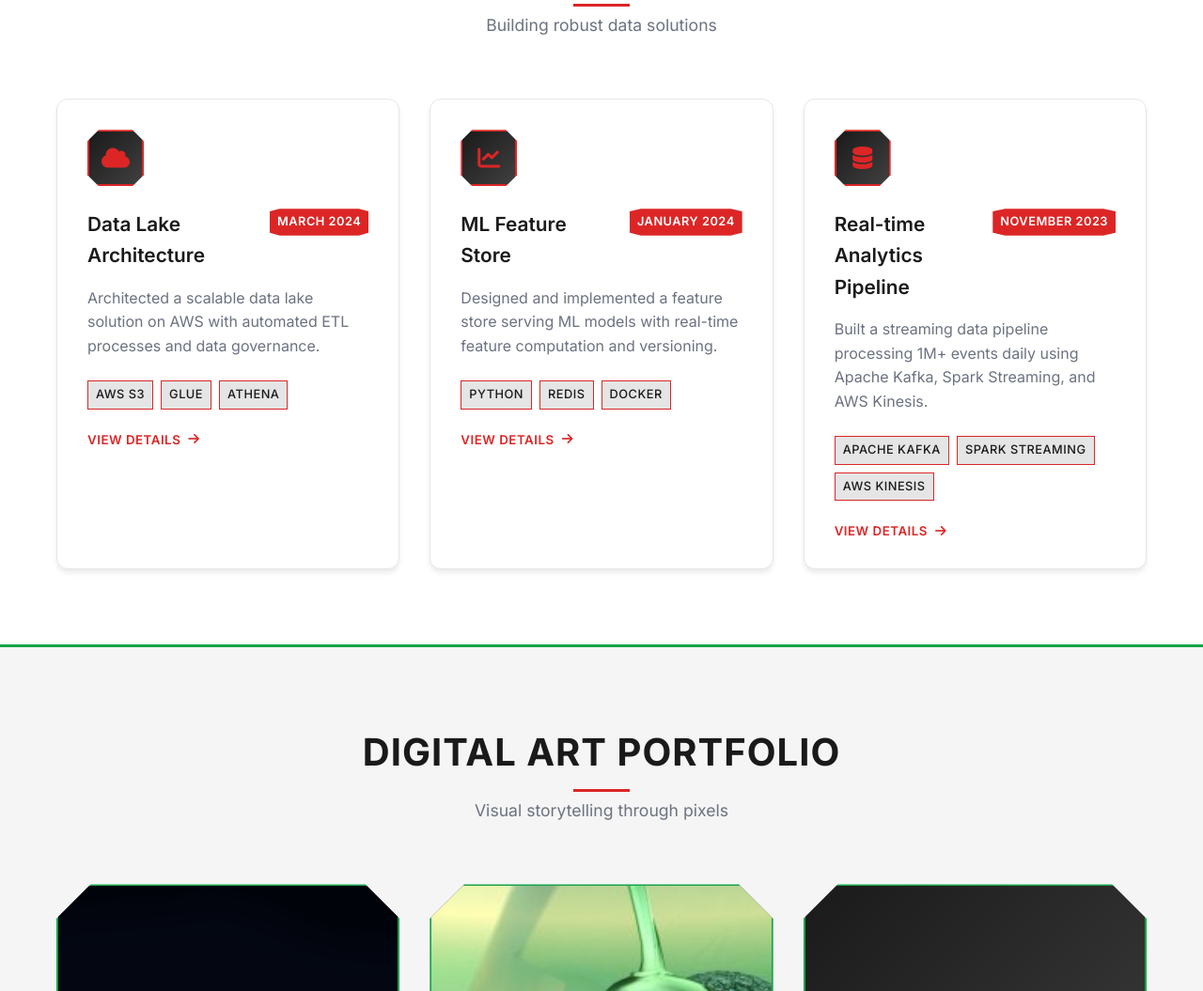
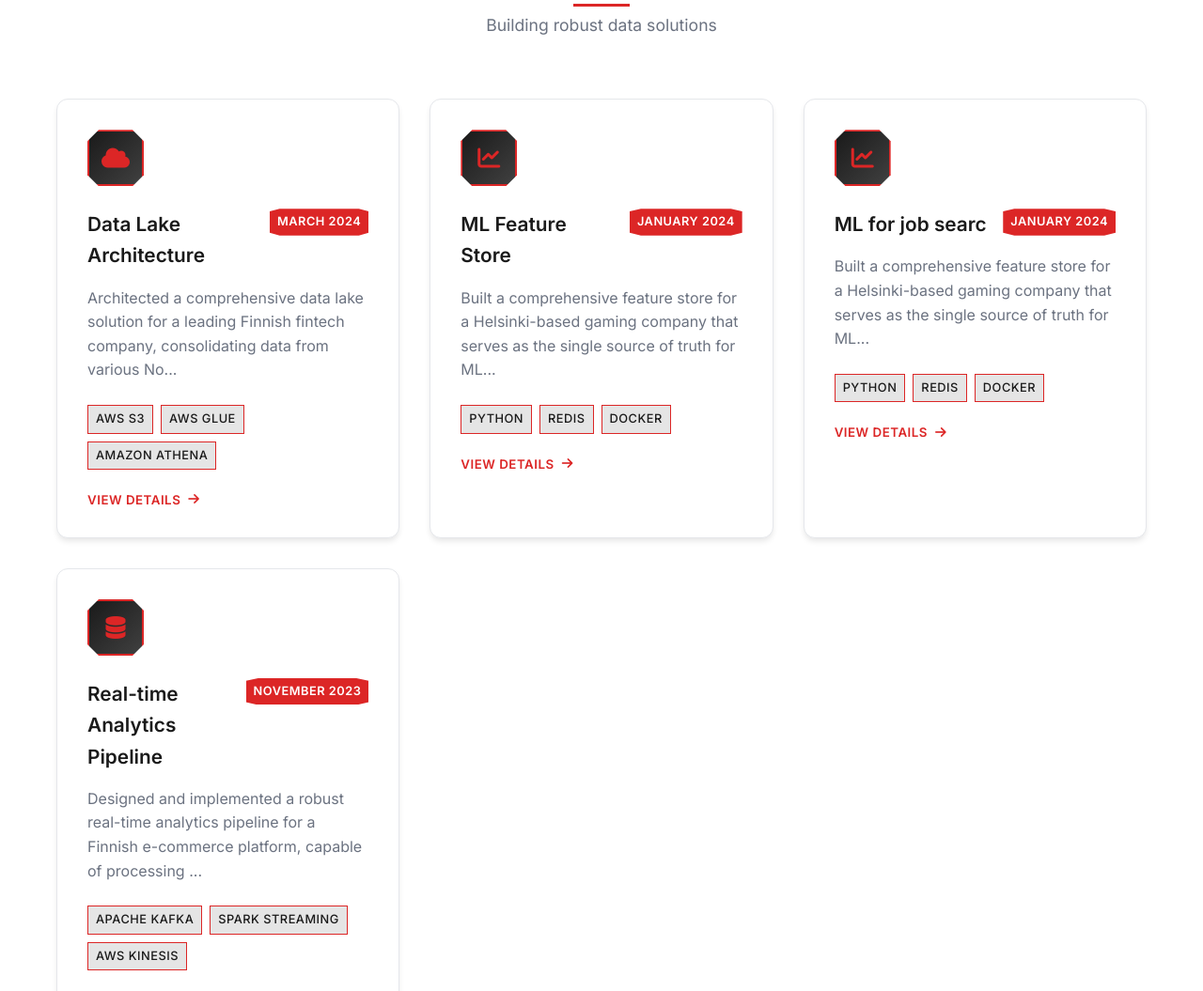
Before and after one commit to Annika-a/new_portfolio, a plain HTML site: page index.html in a window 1280 px wide. Shown: the part 1745-2800 px from the top of the page at 94% size. Drawn offline with Linux system fonts and the light colour scheme.

Commit message:
Making site more dynamic: generateProjectCards()
Automatic Scaling: The number of project cards now automatically matches the number of projects in data.js
Easy Maintenance: Adding/removing projects only requires updating data.js
Consistent Styling: All cards use the same structure and styling
Full Functionality: All interactive features (modals, hover effects) work exactly as before
Clean Code: No duplicate HTML or redundant event listeners

```diff
--- a/data.js
+++ b/data.js
@@ -34,6 +34,19 @@ const portfolioData = {
                 'Feature discovery and documentation'
             ],
             results: 'Improved ML model performance by 20% through consistent feature engineering. Reduced feature development time by 60% and enabled faster model deployment cycles. The system now processes data for over 5 million active players across Nordic markets.'
+        },
+        'ml project': {
+            icon: 'fas fa-chart-line',
+            title: 'ML for job searc',
+            subtitle: 'Centralized feature management for machine learning',
+            date: '2024-01-22',
+            overview: 'Built a comprehensive feature store for a Helsinki-based gaming company that serves as the single source of truth for ML features across multiple teams. The system provides real-time feature computation, versioning, and monitoring capabilities for player behavior analytics.',
+            technologies: ['Python', 'Redis', 'Docker', 'FastAPI', 'PostgreSQL', 'Apache Airflow'],
+            features: [
+                'Real-time feature computation and serving',
+                'Feature versioning and lineage tracking'
+            ],
+            results: 'Lorem ipsum dolor sit amet, consectetur adipiscing elit, sed do eiusmod tempor incididunt ut labore et dolore magna aliqua. Ut enim ad minim veniam, quis nostrud exercitation ullamco laboris nisi ut aliquip ex ea commodo consequat. Duis aute irure dolor in reprehenderit in voluptate velit esse cillum dolore eu fugiat nulla pariatur. Excepteur sint occaecat cupidatat non proident, sunt in culpa qui officia deserunt mollit anim id est laborum.'
         },
         pipeline: {
             icon: 'fas fa-database',
--- a/index.html
+++ b/index.html
@@ -114,61 +114,8 @@
                 <h2 class="section-title" id="dataTitle">Loading...</h2>
                 <p class="section-subtitle" id="dataSubtitle">Loading...</p>
             </div>
-            <div class="projects-grid">
-                <div class="project-card" data-project="data-lake">
-                    <div class="project-image">
-                        <i class="fas fa-cloud"></i>
-                    </div>
-                    <div class="project-content">
-                        <div class="project-header">
-                            <h3>Data Lake Architecture</h3>
-                            <span class="project-date">March 2024</span>
-                        </div>
-                        <p>Architected a scalable data lake solution on AWS with automated ETL processes and data governance.</p>
-                        <div class="project-tech">
-                            <span class="tech-tag">AWS S3</span>
-                            <span class="tech-tag">Glue</span>
-                            <span class="tech-tag">Athena</span>
-                        </div>
-                        <button class="project-link expand-btn">View Details <i class="fas fa-arrow-right"></i></button>
-                    </div>
-                </div>
-                <div class="project-card" data-project="ml-store">
-                    <div class="project-image">
-                        <i class="fas fa-chart-line"></i>
-                    </div>
-                    <div class="project-content">
-                        <div class="project-header">
-                            <h3>ML Feature Store</h3>
-                            <span class="project-date">January 2024</span>
-                        </div>
-                        <p>Designed and implemented a feature store serving ML models with real-time feature computation and versioning.</p>
-                        <div class="project-tech">
-                            <span class="tech-tag">Python</span>
-                            <span class="tech-tag">Redis</span>
-                            <span class="tech-tag">Docker</span>
-                        </div>
-                        <button class="project-link expand-btn">View Details <i class="fas fa-arrow-right"></i></button>
-                    </div>
-                </div>
-                <div class="project-card" data-project="pipeline">
-                    <div class="project-image">
-                        <i class="fas fa-database"></i>
-                    </div>
-                    <div class="project-content">
-                        <div class="project-header">
-                            <h3>Real-time Analytics Pipeline</h3>
-                            <span class="project-date">November 2023</span>
-                        </div>
-                        <p>Built a streaming data pipeline processing 1M+ events daily using Apache Kafka, Spark Streaming, and AWS Kinesis.</p>
-                        <div class="project-tech">
-                            <span class="tech-tag">Apache Kafka</span>
-                            <span class="tech-tag">Spark Streaming</span>
-                            <span class="tech-tag">AWS Kinesis</span>
-                        </div>
-                        <button class="project-link expand-btn">View Details <i class="fas fa-arrow-right"></i></button>
-                    </div>
-                </div>
+            <div class="projects-grid" id="projectsGrid">
+                <!-- Project cards will be dynamically generated here -->
             </div>
         </div>
     </section>
--- a/persondata.js
+++ b/persondata.js
@@ -5,7 +5,7 @@ const personData = {
     location: 'Helsinki, Finland',
     email: 'emma.virtanen@example.fi',
     bio: {
-        intro: "I'm Emma Virtanen, a passionate data engineer with a deep love for digital art. Based in Helsinki, Finland, I have over 5 years of experience in building scalable data pipelines and creating stunning visual experiences. I believe that the best solutions come from combining analytical thinking with creative vision.",
+        intro: "Example content  I'm Emma Virtanen, a passionate data engineer with a deep love for digital art. Based in Helsinki, Finland, I have over 5 years of experience in building scalable data pipelines and creating stunning visual experiences. I believe that the best solutions come from combining analytical thinking with creative vision.",
         journey: "My journey spans from optimizing ETL processes for Finnish tech companies to crafting immersive digital artworks inspired by Nordic landscapes. I specialize in Python, SQL, Apache Spark, and cloud technologies, while also exploring the realms of digital painting, 3D modeling, and interactive installations."
     },
     skills: {
--- a/script.js
+++ b/script.js
@@ -1,3 +1,80 @@
+// Dynamic Project Card Generation
+function generateProjectCards() {
+    const projectsGrid = document.getElementById('projectsGrid');
+    projectsGrid.innerHTML = ''; // Clear existing content
+
+    // Get all projects from data.js
+    const projects = portfolioData.projects;
+
+    // Generate a card for each project
+    Object.keys(projects).forEach(projectId => {
+        const project = projects[projectId];
+
+        // Create project card element
+        const projectCard = document.createElement('div');
+        projectCard.className = 'project-card';
+        projectCard.setAttribute('data-project', projectId);
+
+        // Format date for display
+        let displayDate = '';
+        if (project.date) {
+            const date = new Date(project.date);
+            const monthNames = ['January', 'February', 'March', 'April', 'May', 'June',
+                'July', 'August', 'September', 'October', 'November', 'December'];
+            displayDate = `${monthNames[date.getMonth()]} ${date.getFullYear()}`;
+        }
+
+        // Create tech tags HTML
+        const techTags = project.technologies.slice(0, 3).map(tech =>
+            `<span class="tech-tag">${tech}</span>`
+        ).join('');
+
+        // Set the card HTML
+        projectCard.innerHTML = `
+            <div class="project-image">
+                <i class="${project.icon}"></i>
+            </div>
+            <div class="project-content">
+                <div class="project-header">
+                    <h3>${project.title}</h3>
+                    <span class="project-date">${displayDate}</span>
+                </div>
+                <p>${project.overview.substring(0, 120)}...</p>
+                <div class="project-tech">
+                    ${techTags}
+                </div>
+                <button class="project-link expand-btn">View Details <i class="fas fa-arrow-right"></i></button>
+            </div>
+        `;
+
+        // Add event listeners
+        const expandBtn = projectCard.querySelector('.expand-btn');
+        expandBtn.addEventListener('click', (e) => {
+            e.preventDefault();
+            openProjectModal(projectId);
+        });
+
+        // Also allow clicking anywhere on the card
+        projectCard.addEventListener('click', (e) => {
+            if (!e.target.closest('.expand-btn')) {
+                openProjectModal(projectId);
+            }
+        });
+
+        // Add hover effects
+        projectCard.addEventListener('mouseenter', () => {
+            projectCard.style.transform = 'translateY(-10px)';
+        });
+
+        projectCard.addEventListener('mouseleave', () => {
+            projectCard.style.transform = 'translateY(0)';
+        });
+
+        // Add to grid
+        projectsGrid.appendChild(projectCard);
+    });
+}
+
 // Personal Data Loading Function
 function loadPersonalData() {
     // Update page title
@@ -152,36 +229,11 @@ document.addEventListener('DOMContentLoaded', () => {
     // Load personal data first
     loadPersonalData();
 
-    const projectCards = document.querySelectorAll('.project-card');
+    // Generate project cards dynamically
+    generateProjectCards();
 
-    projectCards.forEach(card => {
-        const expandBtn = card.querySelector('.expand-btn');
-        const projectId = card.getAttribute('data-project');
-        const project = portfolioData.projects[projectId];
-
-        // Update date display
-        if (project && project.date) {
-            const dateElement = card.querySelector('.project-date');
-            if (dateElement) {
-                const date = new Date(project.date);
-                const monthNames = ['January', 'February', 'March', 'April', 'May', 'June',
-                    'July', 'August', 'September', 'October', 'November', 'December'];
-                dateElement.textContent = `${monthNames[date.getMonth()]} ${date.getFullYear()}`;
-            }
-        }
-
-        expandBtn.addEventListener('click', (e) => {
-            e.preventDefault();
-            openProjectModal(projectId);
-        });
-
-        // Also allow clicking anywhere on the card
-        card.addEventListener('click', (e) => {
-            if (!e.target.closest('.expand-btn')) {
-                openProjectModal(projectId);
-            }
-        });
-    });
+    // Project cards are now generated dynamically, so we don't need to set up event listeners here
+    // as they are already set up in the generateProjectCards function
 
     // Event listeners for art items
     const artItems = document.querySelectorAll('.art-item');
@@ -362,16 +414,7 @@ document.querySelectorAll('.art-item').forEach(item => {
     });
 });
 
-// Project card hover effects
-document.querySelectorAll('.project-card').forEach(card => {
-    card.addEventListener('mouseenter', () => {
-        card.style.transform = 'translateY(-10px)';
-    });
-
-    card.addEventListener('mouseleave', () => {
-        card.style.transform = 'translateY(0)';
-    });
-});
+// Project card hover effects are now handled in the generateProjectCards function
 
 // Parallax effect for hero section
 window.addEventListener('scroll', () => {
```
Also changed, not shown: 2 other files.
